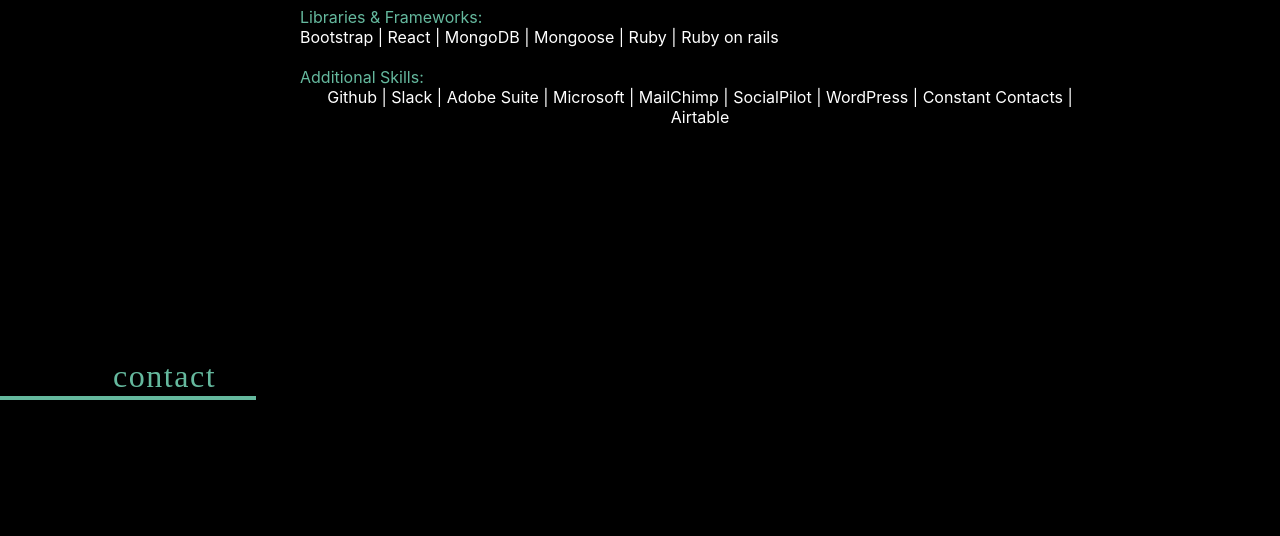
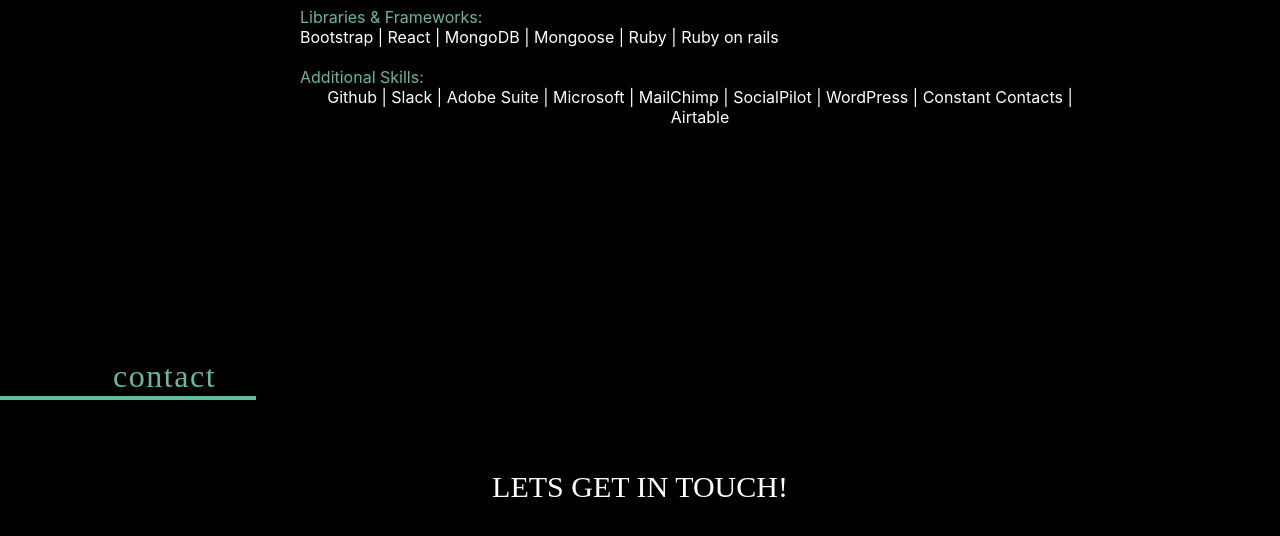
Before and after one commit to Elvedin123/my-website, a React (Create React App) app in the folder client/: page / in a window 1280 px wide. Shown: the part 4422-4958 px from the top of the page. Built offline with nearby package versions, Linux system fonts and the light colour scheme.

Commit message:
created form component

```diff
--- a/client/src/screens/Contact/Contact.jsx
+++ b/client/src/screens/Contact/Contact.jsx
@@ -6,6 +6,7 @@
       <div className={contactcss.workline}>
         <span className={contactcss.contact}>contact</span>
       </div>
+      <span className={contactcss.formtitle}> LETS GET IN TOUCH!</span>
     </div>
   )
 }
--- a/client/src/screens/Contact/Contact.module.css
+++ b/client/src/screens/Contact/Contact.module.css
@@ -27,3 +27,9 @@
   text-align: justify;
   color: #65b99e;
 }
+.formtitle{
+  color: white;
+  font-family: FirstInLine;
+  font-size: 30px;
+  margin-top: 70px;
+}
```
Also changed, not shown: client/src/components/Form/Form.jsx (added, +9 -0 lines).
